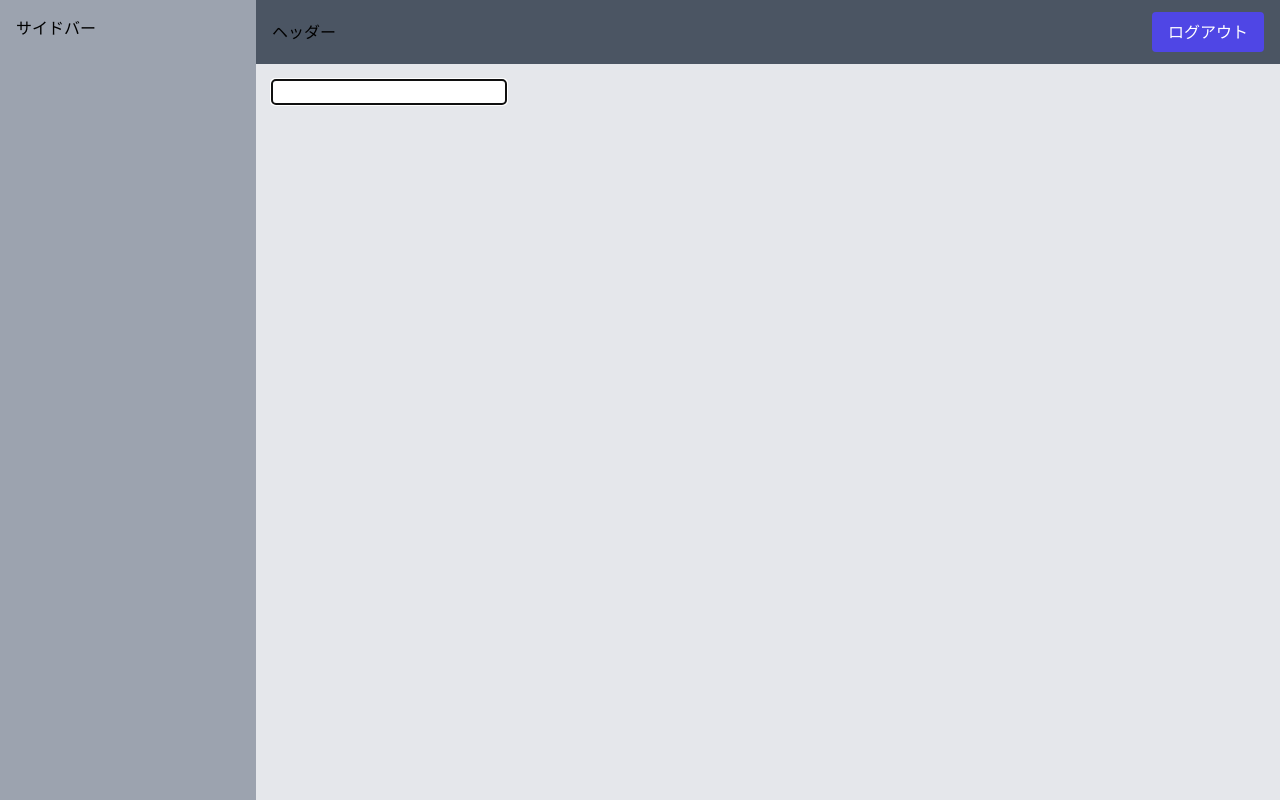
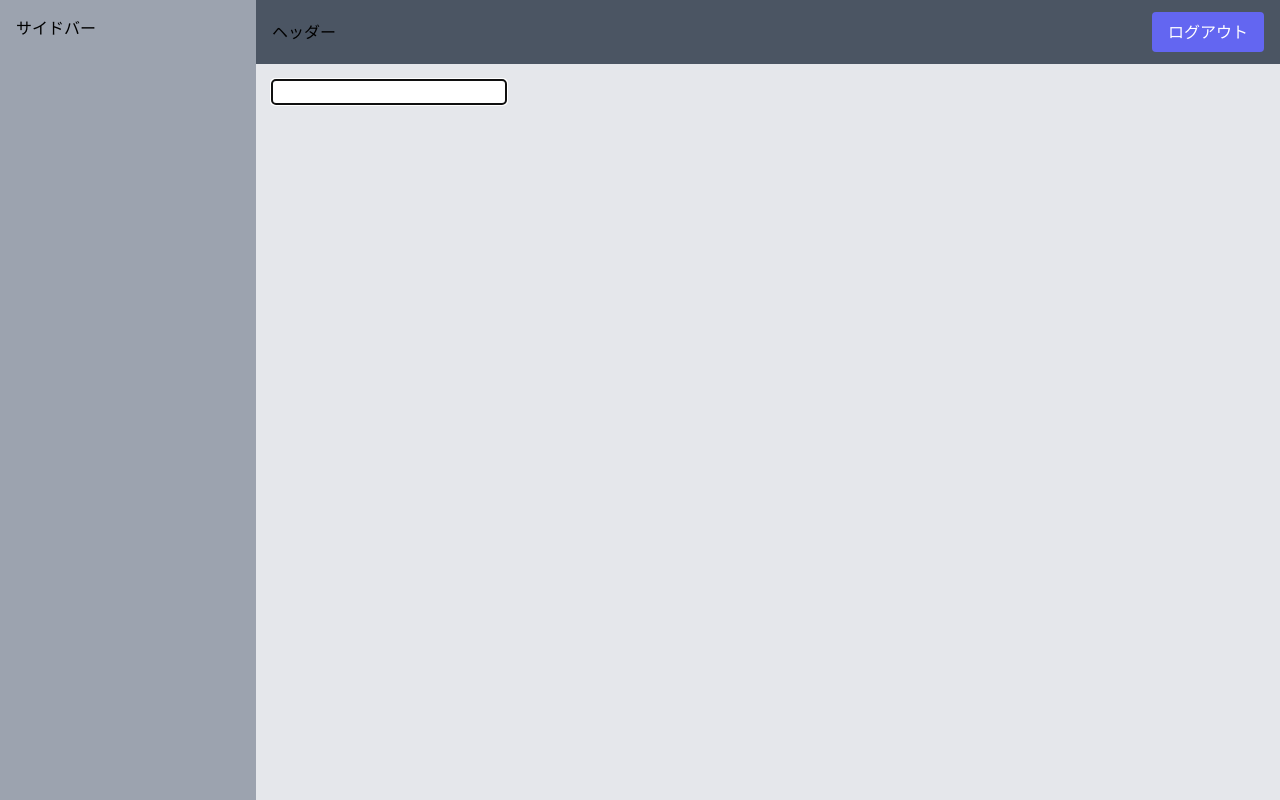
Before and after one commit to tukky-14/life-hub-links, a Next.js app: page /home in a window 1280 px wide. Built offline with nearby package versions, Linux system fonts and the light colour scheme.

Commit message:
色を調整

```diff
--- a/src/app/home/page.tsx
+++ b/src/app/home/page.tsx
@@ -18,7 +18,7 @@ export default function Home() {
                     <h3>ヘッダー</h3>
                     <button
                         onClick={handleLogoutClick}
-                        className="rounded bg-indigo-600 px-4 py-2 text-white hover:bg-indigo-700 focus:outline-none focus:ring-2 focus:ring-indigo-500 focus:ring-opacity-50"
+                        className="rounded bg-indigo-500 px-4 py-2 text-white hover:bg-indigo-700 focus:outline-none focus:ring-2 focus:ring-indigo-500 focus:ring-opacity-50"
                     >
                         ログアウト
                     </button>
--- a/src/app/page.tsx
+++ b/src/app/page.tsx
@@ -36,7 +36,7 @@ export default function Login() {
     return (
         <div className="flex h-screen items-center justify-center bg-gray-200">
             <div className="w-full max-w-lg rounded bg-white p-6 shadow-md">
-                <h1 className="mb-4 text-center text-lg font-bold text-indigo-600">ログイン</h1>
+                <h1 className="mb-4 text-center text-lg font-bold text-indigo-500">ログイン</h1>
                 <form onSubmit={handleSubmit}>
                     <div className="mb-4">
                         <label htmlFor="email" className="block text-sm font-medium text-gray-700">
@@ -68,7 +68,7 @@ export default function Login() {
                     <div className="flex justify-center">
                         <button
                             type="submit"
-                            className="rounded bg-indigo-600 px-4 py-2 text-white hover:bg-indigo-700 focus:outline-none focus:ring-2 focus:ring-indigo-500 focus:ring-opacity-50"
+                            className="rounded bg-indigo-500 px-4 py-2 text-white hover:bg-indigo-700 focus:outline-none focus:ring-2 focus:ring-indigo-500 focus:ring-opacity-50"
                         >
                             ログイン
                         </button>
```
